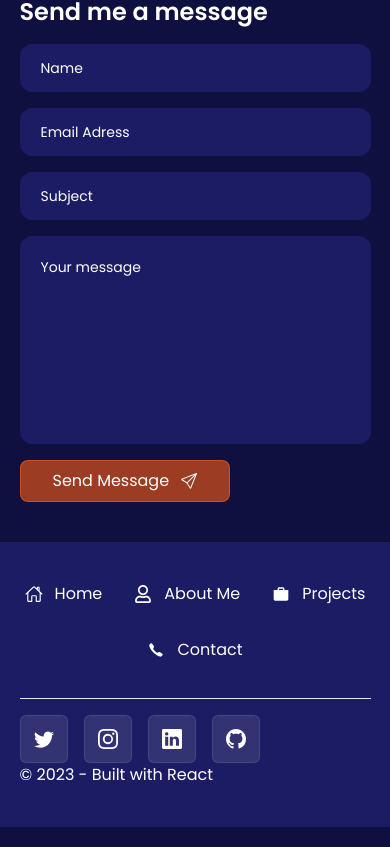
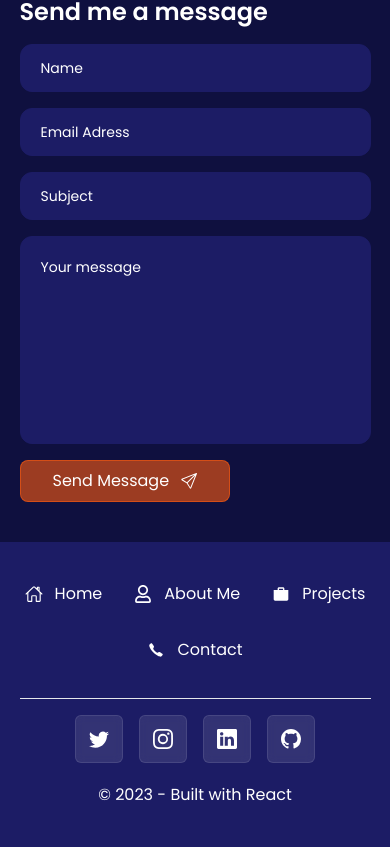
Before and after one commit to gift56/Portifolio2.0, a Next.js app: page / in a window 390 px wide. Shown: the part 3428-4275 px from the top of the page. Built offline with nearby package versions, Linux system fonts and the light colour scheme; a web font is replaced by a local one.

Commit message:
adding some animation

```diff
--- a/components/Footer/Footer.tsx
+++ b/components/Footer/Footer.tsx
@@ -67,7 +67,7 @@ const Footer = () => {
               </ScrollLink>
             ))}
           </div>
-          <div className="mt-9 w-full flex items-center justify-between border-t pt-4 flex-wrap lg:flex-nowrap">
+          <div className="mt-9 w-full flex items-center justify-center gap-5 md:justify-between border-t pt-4 flex-wrap lg:flex-nowrap">
             <div className="flex items-center justify-start gap-4 flex-wrap lg:flex-none">
               {Icons.map((item, i) => (
                 <Link
```
